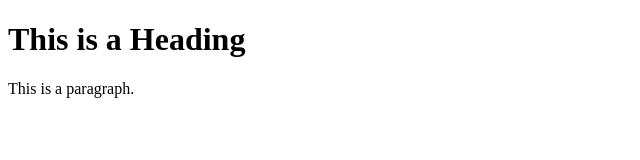
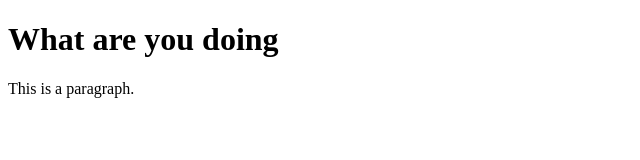
Before and after one commit to FlashLMT/LwinMinThant, a plain HTML site: page index.html in a window 1280 px wide. Shown: the whole page, without its empty margins (0-640 px from the left). Drawn offline with Linux system fonts and the light colour scheme.

Commit message:
Update index.html

```diff
--- a/index.html
+++ b/index.html
@@ -5,7 +5,7 @@
 </head>
 <body>
 
-<h1>This is a Heading</h1>
+<h1>What are you doing</h1>
 <p>This is a paragraph.</p>
 
 </body>
```
